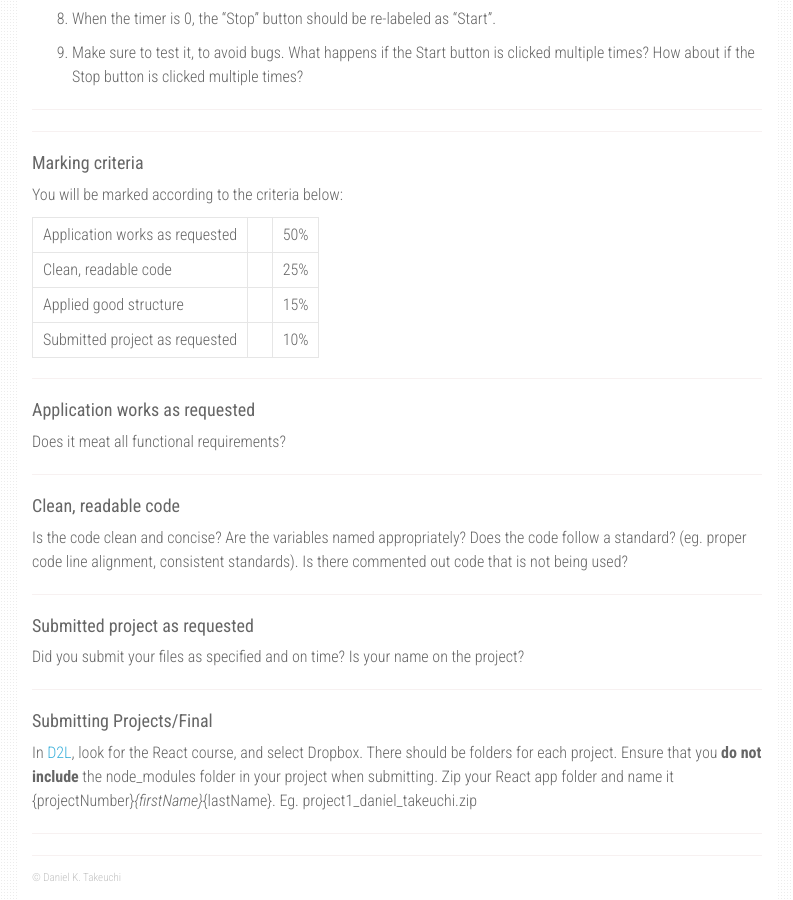
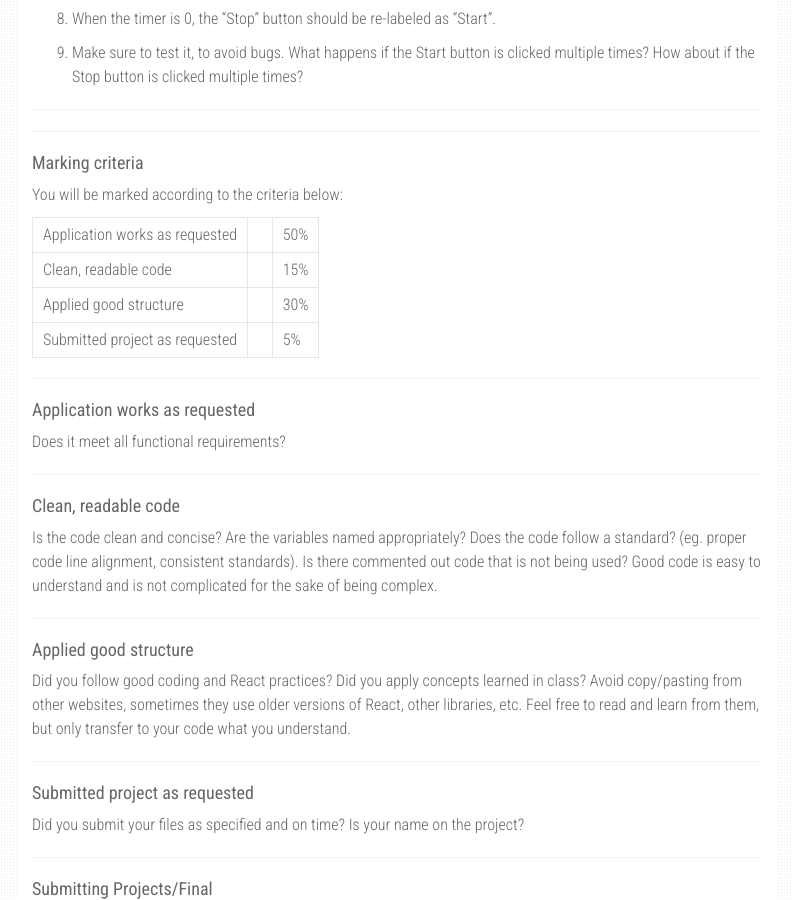
Before and after one commit to Julix91/COMP-2913, a Jekyll site: the page built from deliverables.md, in a window 1280 px wide and 900 px high, scrolled down 587 px. Shown: the whole window, without its empty margins (338-1131 px from the left). Built offline with Jekyll 4.4.1, drawn with Linux system fonts in a browser that asks for light colours; nearby versions of some CDN libraries; our own code applies the rules of GitHub Pages for plain Markdown files.

Commit message:
Update deliverables.md

```diff
--- a/deliverables.md
+++ b/deliverables.md
@@ -137,21 +137,27 @@ I will have the finals marked by April 17th.
 You will be marked according to the criteria below:
 
 | Application works as requested | | 50%   |
-| Clean, readable code           | | 25%   |
-| Applied good structure         | | 15%   |
-| Submitted project as requested | | 10%   |
+| Clean, readable code           | | 15%   |
+| Applied good structure         | | 30%   |
+| Submitted project as requested | | 5%   |
 
 ---
 
 #### Application works as requested
 
-Does it meat all functional requirements?
+Does it meet all functional requirements?
 
 ---
 
 #### Clean, readable code
 
-Is the code clean and concise? Are the variables named appropriately? Does the code follow a standard? (eg. proper code line alignment, consistent standards). Is there commented out code that is not being used?
+Is the code clean and concise? Are the variables named appropriately? Does the code follow a standard? (eg. proper code line alignment, consistent standards). Is there commented out code that is not being used? Good code is easy to understand and is not complicated for the sake of being complex.
+
+---
+
+#### Applied good structure
+
+Did you follow good coding and React practices? Did you apply concepts learned in class? Avoid copy/pasting from other websites, sometimes they use older versions of React, other libraries, etc. Feel free to read and learn from them, but only transfer to your code what you understand.
 
 ---
 
```
